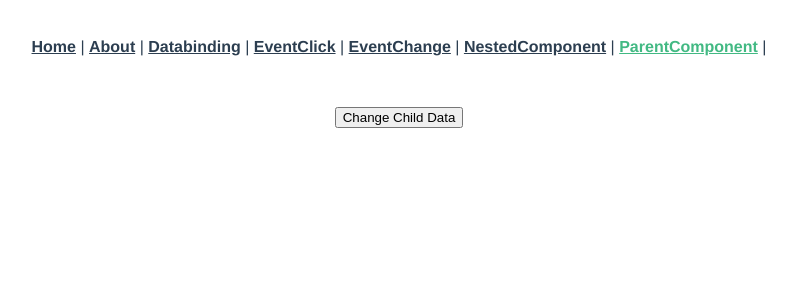
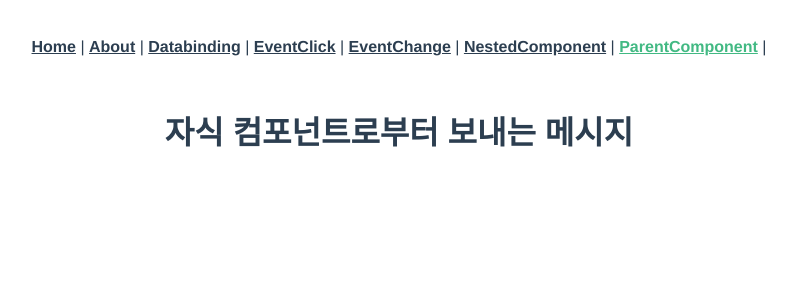
Before and after one commit to ohdowon064/a-week-before-entering-the-vuejs-project, a Vue app: page /parent in a window 1280 px wide. Shown: the top 300 px of the page, without its empty margins (241-1037 px from the left). Built offline with nearby package versions, Linux system fonts and the light colour scheme.

Commit message:
자식이 부모에게 이벤트/데이터 전달 $emit사용

```diff
--- a/src/components/ChildComponent.vue
+++ b/src/components/ChildComponent.vue
@@ -7,8 +7,11 @@ export default {
   name: "ChildComponent",
   data() {
     return {
-      msg: ""
+      msg: "자식 컴포넌트로부터 보내는 메시지"
     }
+  },
+  mounted() {
+    this.$emit('send-message', this.msg)
   }
 }
 </script>
--- a/src/components/ParentComponent.vue
+++ b/src/components/ParentComponent.vue
@@ -1,6 +1,5 @@
 <template>
 <ChildComponent @send-message="sendMessage" ref="childComponent"/>
-  <button type="button" @click="changeChildData">Change Child Data</button>
 </template>
 
 <script>
@@ -9,8 +8,8 @@ export default {
   name: "ParentComponent",
   components: {ChildComponent},
   methods: {
-    changeChildData() {
-      this.$refs.childComponent.msg = "부모 컴포넌트가 변경한 데이터"
+    sendMessage(data) {
+      console.log(data);
     }
   }
 }
```
